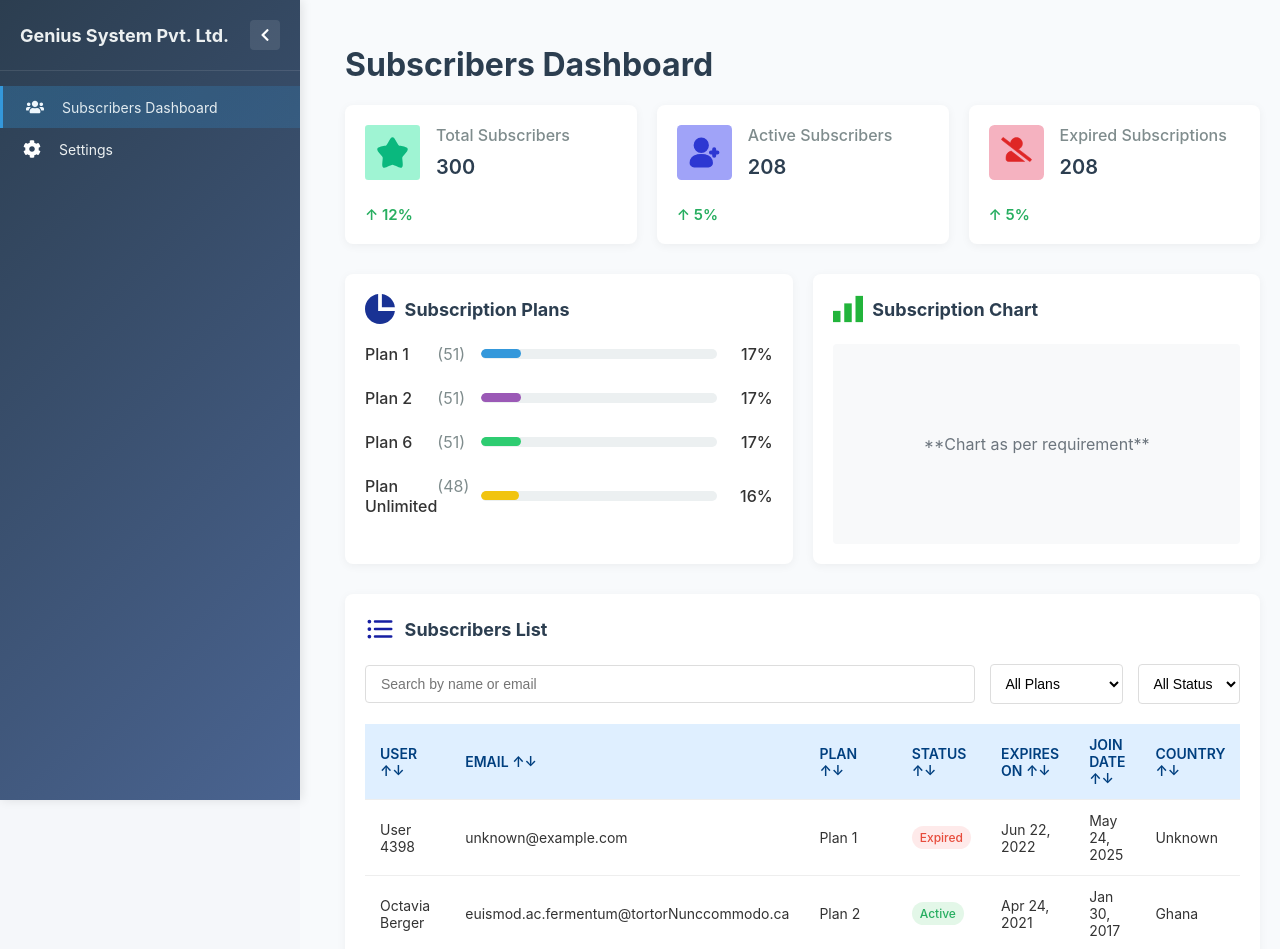
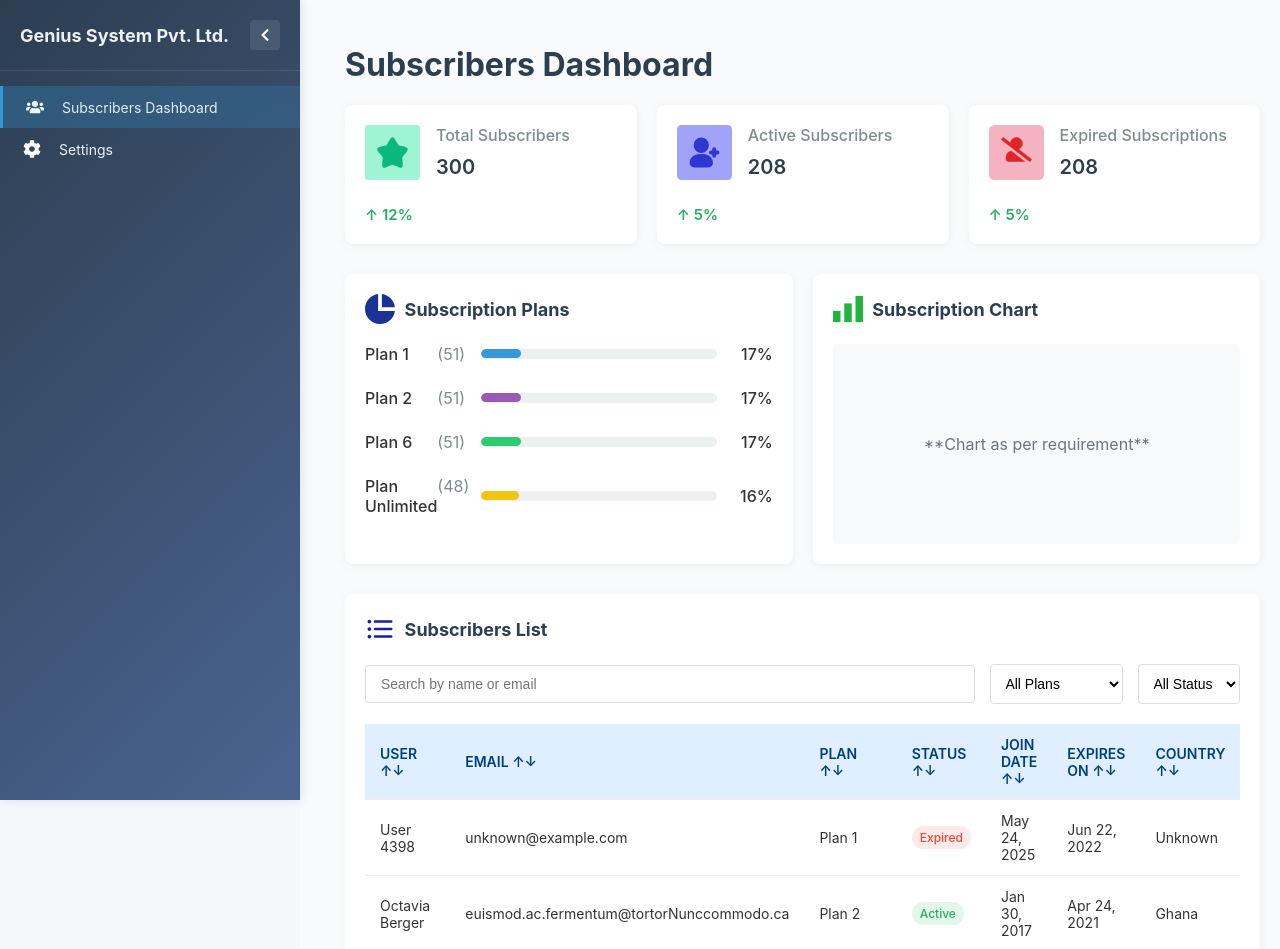
Before and after one commit to iamsujanstha/subscriber-dashboard, a React (Vite) app: page / in a window 1280 px wide. Shown: the top 949 px of the page. Built offline with nearby package versions, Linux system fonts and the light colour scheme.

Commit message:
feat: enhance Subscribers Dashboard with sorting and improved URL parameter handling

```diff
--- a/src/pages/subscribers-dashboard/SubscribersDashboard.tsx
+++ b/src/pages/subscribers-dashboard/SubscribersDashboard.tsx
@@ -4,13 +4,13 @@ import PlanDistributionChart from './components/plan-distribution/PlanDistributi
 import StatsCard from '@/pages/subscribers-dashboard/components/stats-card/StatsCard';
 import SubscriberList from '@/pages/subscribers-dashboard/components/subscriber-list/SubscriberList';
 import { planOptions, statusOptions } from '@/pages/subscribers-dashboard/subscribers.schema';
-import type { SortDirection, SortField, Subscriber, SubscriptionPlan } from '@/types/subscriber';
 import { useDebounce } from '@/hooks/useDebounce';
 import { getCombinedSubscribers } from '@/services/subscribers.service';
 import Select from '@/components/ui/select/Select';
 import { resetUrlParams } from '@/utils/url';
 import { barChartIcon, listIcon, pieChartIcon, SubscriptionIcon, userPlusIcon, userSlashIcon } from '@/assets';
 import { updatePageInUrl } from '@/utils/pagination';
+import type { SortDirection, SortField, Subscriber, SubscriptionPlan } from '@/pages/subscribers-dashboard/subscriber.types';
 
 
 const SubscribersDashboard: React.FC = () => {
@@ -40,16 +40,20 @@ const SubscribersDashboard: React.FC = () => {
     loadData();
   }, []);
 
-  // For Persist pagination even when page refresh
-  useEffect(function syncPageNoWithUrl() {
+  // For Persist pagination and filter even when page refresh
+  useEffect(function syncPageFilterWithUrl() {
     const params = new URLSearchParams(window.location.search);
     const page = params.get('page');
     const plan = params.get('plan');
     const status = params.get('status');
+    const sort = params.get('sort');
+    const searchedWord = params.get('query')
 
     if (page) setPageNumber(Number(page));
     if (plan) setSelectedPlan(plan as SubscriptionPlan | 'All');
     if (status) setSelectedStatus(status as 'All' | 'Active' | 'Expired');
+    if (sort) setSortField(sort as SortField);
+    if (searchedWord) setSearchTerm(searchedWord)
   }, []);
 
 
@@ -83,7 +87,8 @@ const SubscribersDashboard: React.FC = () => {
           comparison = a.expiresOn.getTime() - b.expiresOn.getTime();
           break;
         case 'joinDate':
-          comparison = a.joinDate.getTime() - b.joinDate.getTime();
+          comparison =
+            new Date(a.joinDate).getTime() - new Date(b.joinDate).getTime();
           break;
         default:
           comparison = 0;
@@ -221,6 +226,7 @@ const SubscribersDashboard: React.FC = () => {
           sortField={sortField}
           sortDirection={sortDirection}
           onSort={handleSort}
+          searchedKeyword={debouncedSearchTerm}
         />
       </div>
     </div>
--- a/src/pages/subscribers-dashboard/components/plan-distribution/PlanDistributionChart.tsx
+++ b/src/pages/subscribers-dashboard/components/plan-distribution/PlanDistributionChart.tsx
@@ -1,6 +1,6 @@
 import React from 'react';
 import styles from './PlanDistribution.module.scss';
-import type { Subscriber, SubscriptionPlan } from '@/types/subscriber';
+import type { Subscriber, SubscriptionPlan } from '@/pages/subscribers-dashboard/subscriber.types';
 
 
 interface PlanDistributionChartProps {
--- a/src/pages/subscribers-dashboard/components/subscriber-list/SubscriberList.tsx
+++ b/src/pages/subscribers-dashboard/components/subscriber-list/SubscriberList.tsx
@@ -1,6 +1,5 @@
 import React, { useCallback, useEffect, useMemo } from 'react';
 import styles from './SubscriberList.module.scss';
-import type { SortDirection, SortField, Subscriber } from '@/types/subscriber';
 import {
   getCurrentPageFromUrl,
   updatePageInUrl,
@@ -9,6 +8,7 @@ import {
 } from '@/utils/pagination';
 import { formatDate } from '@/utils/date-utils';
 import { SubscriberListCols } from '@/pages/subscribers-dashboard/subscribers.schema';
+import type { SortDirection, SortField, Subscriber } from '@/pages/subscribers-dashboard/subscriber.types';
 
 interface SubscriberListProps {
   subscribers: Subscriber[];
@@ -17,6 +17,7 @@ interface SubscriberListProps {
   sortField?: SortField;
   sortDirection?: SortDirection;
   onSort?: (field: SortField) => void;
+  searchedKeyword: string;
 }
 
 const ITEMS_PER_PAGE = 10;
@@ -33,10 +34,8 @@ const SubscriberList: React.FC<SubscriberListProps> = ({
   sortField,
   sortDirection,
   onSort,
+  searchedKeyword
 }) => {
-  useEffect(() => {
-    handlePageNumber(getCurrentPageFromUrl());
-  }, [handlePageNumber]);
 
   const totalPages = useMemo(() => Math.ceil(subscribers.length / ITEMS_PER_PAGE), [subscribers.length]);
 
@@ -46,6 +45,10 @@ const SubscriberList: React.FC<SubscriberListProps> = ({
   }, [subscribers, currentPageNumber]);
 
   const pageNumbers = useMemo(() => getPaginationRange(currentPageNumber, totalPages), [currentPageNumber, totalPages]);
+
+  useEffect(() => {
+    handlePageNumber(getCurrentPageFromUrl());
+  }, [handlePageNumber])
 
   const paginate = useCallback(
     (page: number) => {
@@ -58,6 +61,18 @@ const SubscriberList: React.FC<SubscriberListProps> = ({
 
   const handleHeaderClick = (field: SortField) => {
     onSort?.(field);
+    updatePageInUrl('sort', field)
+  };
+
+  const highlightMatch = (text: string, keyword: string): React.ReactNode => {
+    if (!keyword) return text;
+
+    const regex = new RegExp(`(${keyword})`, 'gi');
+    const parts = text.split(regex);
+
+    return parts.map((part, i) =>
+      part.toLowerCase() === keyword.toLowerCase() ? <strong key={i}>{part}</strong> : part
+    );
   };
 
   return (
@@ -76,16 +91,16 @@ const SubscriberList: React.FC<SubscriberListProps> = ({
           {currentItems.length > 0 ? (
             currentItems.map((subscriber) => (
               <tr key={subscriber.id}>
-                <td>{subscriber.name}</td>
-                <td>{subscriber.email}</td>
+                <td>{highlightMatch(subscriber.name, searchedKeyword)}</td>
+                <td>{highlightMatch(subscriber.email, searchedKeyword)}</td>
                 <td>{subscriber.plan}</td>
                 <td>
                   <span className={`${styles.statusBadge} ${styles[subscriber.status.toLowerCase()]}`}>
                     {subscriber.status}
                   </span>
                 </td>
+                <td>{formatDate(subscriber.joinDate)}</td>
                 <td>{formatDate(subscriber.expiresOn)}</td>
-                <td>{formatDate(subscriber.joinDate)}</td>
                 <td>{subscriber.country}</td>
               </tr>
             ))
--- a/src/pages/subscribers-dashboard/subscribers.schema.ts
+++ b/src/pages/subscribers-dashboard/subscribers.schema.ts
@@ -19,7 +19,7 @@ export const SubscriberListCols = [
   { label: 'EMAIL', field: 'email' },
   { label: 'PLAN', field: 'plan' },
   { label: 'STATUS', field: 'status' },
+  { label: 'JOIN DATE', field: 'joinDate' },
   { label: 'EXPIRES ON', field: 'expiresOn' },
-  { label: 'JOIN DATE', field: 'joinDate' },
   { label: 'COUNTRY', field: 'country' }
 ]
--- a/src/services/subscribers.service.ts
+++ b/src/services/subscribers.service.ts
@@ -1,6 +1,6 @@
-import type { Subscription, User, Subscriber, SubscriptionPlan } from '@/types/subscriber';
 import subscriptionsData from '@/mocks/subscriptions.json';
 import usersData from '@/mocks/users.json';
+import type { Subscriber, Subscription, SubscriptionPlan, User } from '@/pages/subscribers-dashboard/subscriber.types';
 
 export const getCombinedSubscribers = (): Subscriber[] => {
   const subscriptions: Subscription[] = subscriptionsData.map(sub => ({
@@ -10,9 +10,15 @@ export const getCombinedSubscribers = (): Subscriber[] => {
   const users: User[] = usersData;
 
   return subscriptions.map(sub => {
-    const user = users.find(u => u.id === parseInt(sub.user_id));
+    console.log({ sub })
+    const user = users.find(u => u.id === Number(sub.user_id));
     const expiresOn = new Date(sub.expires_on);
     const status = user?.active ? 'Active' : 'Expired';
+    const joinDate = (() => {
+      const ts = Number(user?.join_date);
+      return isNaN(ts) ? new Date() : new Date(ts * 1000);
+    })();
+
 
     return {
       id: sub.id.toString(),
@@ -21,7 +27,7 @@ export const getCombinedSubscribers = (): Subscriber[] => {
       plan: sub.package,
       status,
       expiresOn,
-      joinDate: user ? new Date(parseInt(user.join_date) * 1000) : new Date(),
+      joinDate,
       country: user?.country || 'Unknown'
     };
   });
```
Also changed, not shown: src/pages/subscribers-dashboard/subscriber.types.ts (renamed from src/types/subscriber.ts).
